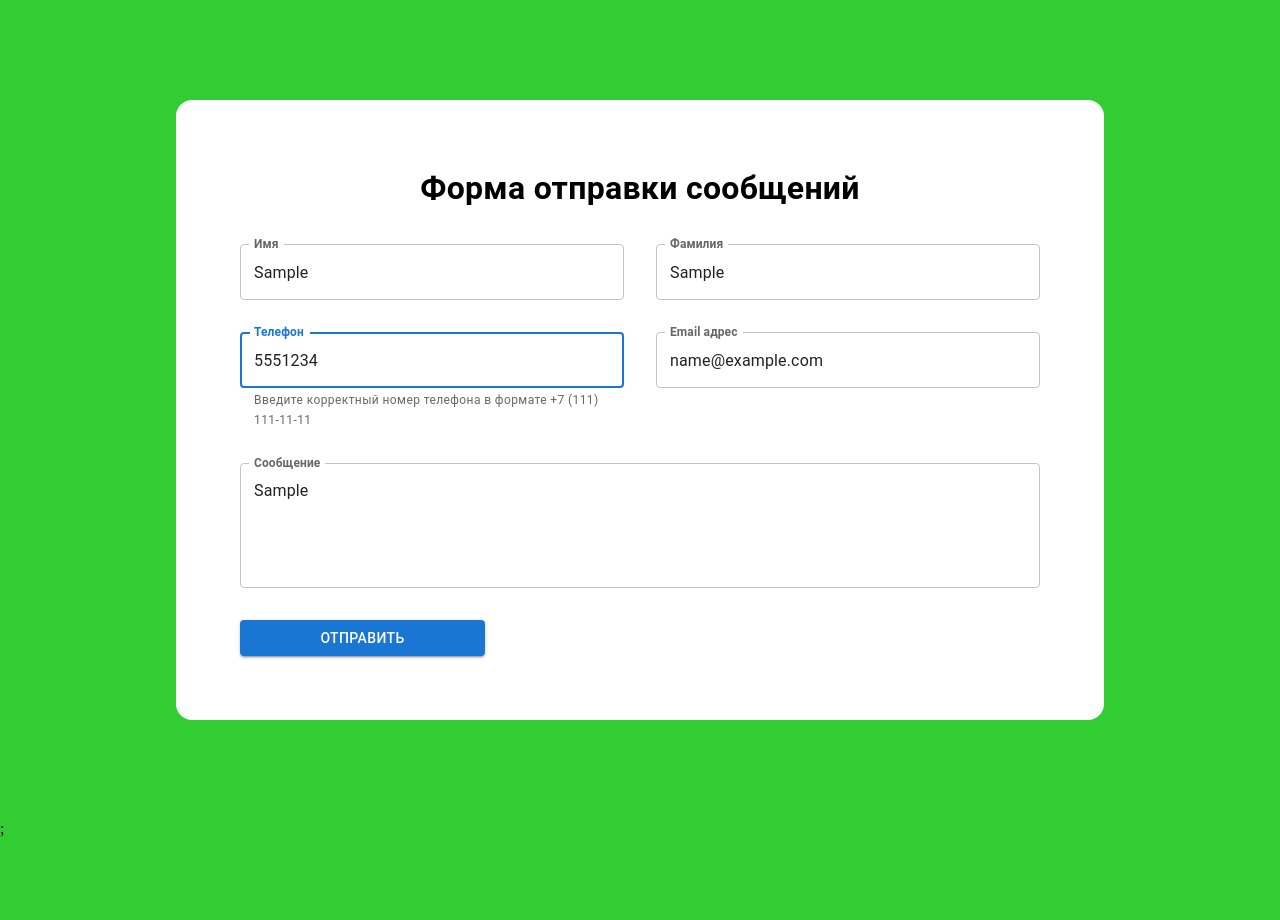
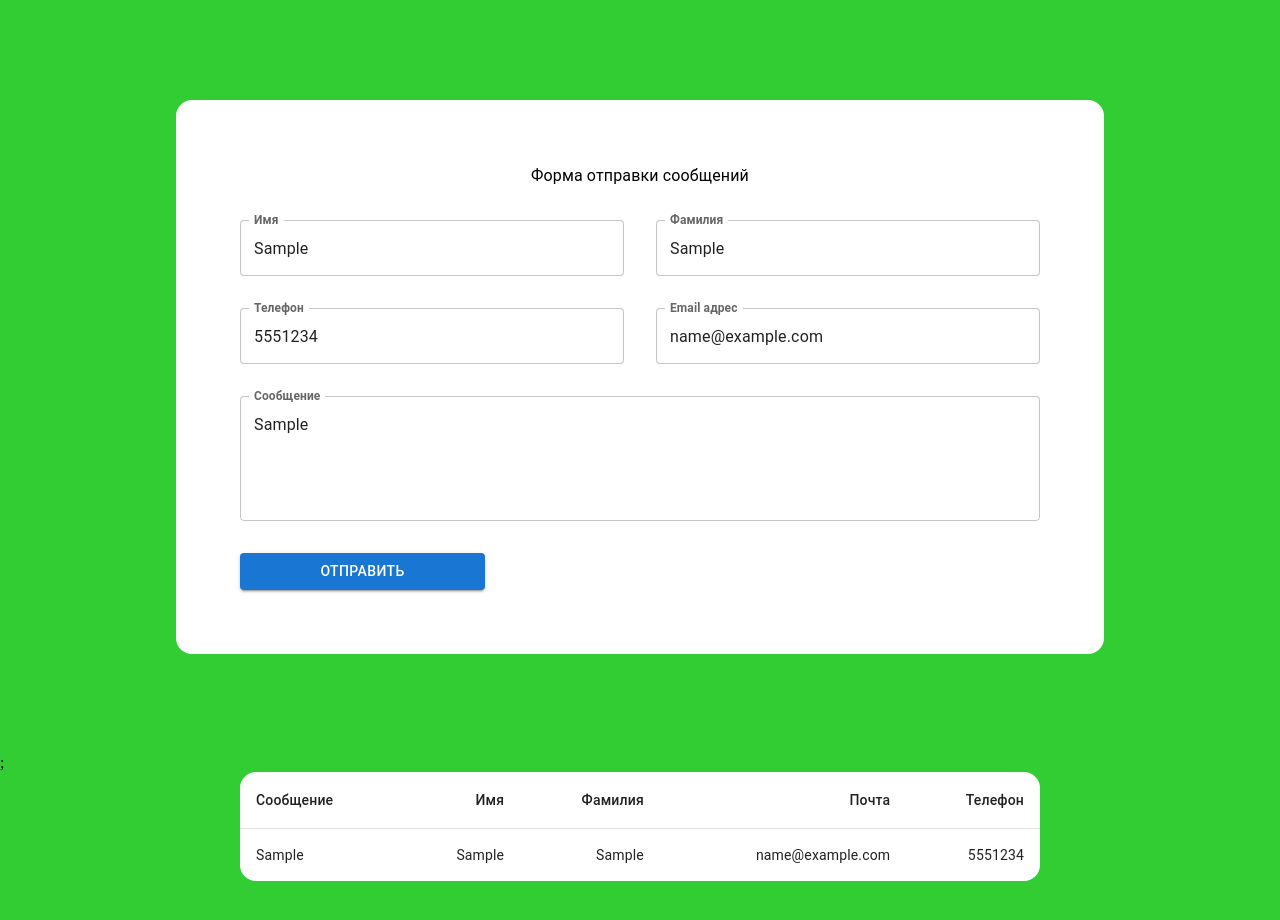
Before and after one commit to sinevmaxim/Sber-Test-MUI-SC, a React app: page / in a window 1280 px wide. Both pictures are taken after typing "Sample", "Sample", "5551234", "name@example.com", "Sample" into the empty fields and a click on the button "ОТПРАВИТЬ". Shown: the top 920 px of the page. Before the commit the page ends 838 px from the top, so only its background shows below. Built offline with nearby package versions, Linux system fonts and the light colour scheme.

Commit message:
Enhancements

```diff
--- a/src/App.js
+++ b/src/App.js
@@ -4,10 +4,22 @@ import MessagesTable from "./components/MessagesTable/MessagesTable.jsx";
 
 const App = () => {
     const [messages, setMessages] = useState([]);
+    const messagesTableHeader = [
+        "Сообщение",
+        "Имя",
+        "Фамилия",
+        "Почта",
+        "Телефон",
+    ];
     return (
         <>
             <Form messages={messages} setMessages={setMessages} />;
-      {messages.length > 0 && <MessagesTable messages={messages} />}
+            {messages.length > 0 && (
+                <MessagesTable
+                    messages={messages}
+                    header={messagesTableHeader}
+                />
+            )}
         </>
     );
 };
--- a/src/components/Form/Form.jsx
+++ b/src/components/Form/Form.jsx
@@ -20,6 +20,12 @@ const StyledForm = styled.form`
     grid-template-columns: repeat(2, 1fr);
 `;
 
+const StyledText = styled(Typography)({
+    fontWeight: "bold",
+    textAlign: "center",
+    fontSize: "2rem",
+});
+
 const Form = ({ messages, setMessages }) => {
     const {
         register,
@@ -32,15 +38,7 @@ const Form = ({ messages, setMessages }) => {
         <StyledForm onSubmit={handleSubmit(onSubmit)}>
             <Grid container spacing={4}>
                 <Grid item xs={12}>
-          <Typography
-            sx={{
-              fontWeight: "bold",
-              textAlign: "center",
-              fontSize: "2rem",
-            }}
-          >
-            Форма отправки сообщений
-          </Typography>
+                    <StyledText>Форма отправки сообщений</StyledText>
                 </Grid>
 
                 <Grid item xs={12} md={6}>
@@ -55,13 +53,18 @@ const Form = ({ messages, setMessages }) => {
                                 value: 3,
                                 message: "Минимальная длина - 3 символа",
                             },
-              required: { value: true, message: "Поле должно быть заполнено" },
+                            required: {
+                                value: true,
+                                message: "Поле должно быть заполнено",
+                            },
                         }}
                     />
                 </Grid>
                 <Grid item xs={12} md={6}>
                     <Input
-            helperText={errors.lastName ? errors.lastName.message : null}
+                        helperText={
+                            errors.lastName ? errors.lastName.message : null
+                        }
                         id="lastName"
                         name="lastName"
                         label="Фамилия"
@@ -71,7 +74,10 @@ const Form = ({ messages, setMessages }) => {
                                 value: 3,
                                 message: "Минимальная длина - 3 символа",
                             },
-              required: { value: true, message: "Поле должно быть заполнено" },
+                            required: {
+                                value: true,
+                                message: "Поле должно быть заполнено",
+                            },
                         }}
                     />
                 </Grid>
@@ -85,11 +91,14 @@ const Form = ({ messages, setMessages }) => {
                         register={register}
                         rules={{
                             pattern: {
-                value: /\+\d \(\d\d\d\) \d\d\d-\d\d-\d\d/i,
+                                value: /^((8|\+7)[\- ]?)?(\(?\d{3}\)?[\- ]?)?[\d\- ]{7,10}$/,
                                 message:
                                     "Введите корректный номер телефона в формате +7 (111) 111-11-11",
                             },
-              required: { value: true, message: "Поле должно быть заполнено" },
+                            required: {
+                                value: true,
+                                message: "Поле должно быть заполнено",
+                            },
                         }}
                     />
                 </Grid>
@@ -106,14 +115,19 @@ const Form = ({ messages, setMessages }) => {
                                 value: /\S+@\S+\.\S+/,
                                 message: "Введите корректный email адрес",
                             },
-              required: { value: true, message: "Поле должно быть заполнено" },
+                            required: {
+                                value: true,
+                                message: "Поле должно быть заполнено",
+                            },
                         }}
                     />
                 </Grid>
 
                 <Grid item xs={12}>
                     <MessageInput
-            helperText={errors.message ? errors.message.message : null}
+                        helperText={
+                            errors.message ? errors.message.message : null
+                        }
                         label="Сообщение"
                         id="message"
                         name="message"
@@ -123,7 +137,10 @@ const Form = ({ messages, setMessages }) => {
                                 value: 3,
                                 message: "Минимальная длина - 3 символа",
                             },
-              required: { value: true, message: "Поле должно быть заполнено" },
+                            required: {
+                                value: true,
+                                message: "Поле должно быть заполнено",
+                            },
                         }}
                     />
                 </Grid>
--- a/src/components/MessagesTable/MessagesTable.jsx
+++ b/src/components/MessagesTable/MessagesTable.jsx
@@ -5,33 +5,39 @@ import TableBody from "@mui/material/TableBody";
 import TableCell from "@mui/material/TableCell";
 import TableHead from "@mui/material/TableHead";
 import TableRow from "@mui/material/TableRow";
+import styled from "styled-components";
 
-const MessagesTable = ({ messages }) => {
-  return (
-    <Table
-      sx={{
+const StyledTable = styled(Table)({
     maxWidth: 800,
     margin: "0 auto 50px auto",
     backgroundColor: "white",
     borderRadius: "16px",
-      }}
-    >
+});
+
+const StyledTableRow = styled(TableRow)({
+    "&:last-child td, &:last-child th": { border: 0 },
+});
+
+const MessagesTable = ({ messages, header }) => {
+    return (
+        <StyledTable>
             <TableHead>
                 <TableRow>
-          <TableCell>Сообщение</TableCell>
-          <TableCell align="right">Имя</TableCell>
-          <TableCell align="right">Фамилия</TableCell>
-          <TableCell align="right">Email адрес</TableCell>
-          <TableCell align="right">Телефон</TableCell>
+                    {header.map((headerEl, index) => {
+                        return (
+                            <TableCell
+                                align={`${index === 0 ? "left" : "right"}`}
+                            >
+                                {headerEl}
+                            </TableCell>
+                        );
+                    })}
                 </TableRow>
             </TableHead>
             <TableBody>
                 {/* В рамках данного решения, для простоты, используем index как значение key */}
                 {messages.map((message, index) => (
-          <TableRow
-            key={index}
-            sx={{ "&:last-child td, &:last-child th": { border: 0 } }}
-          >
+                    <StyledTableRow key={index}>
                         <TableCell component="th" scope="row">
                             {message.message}
                         </TableCell>
@@ -39,10 +45,10 @@ const MessagesTable = ({ messages }) => {
                         <TableCell align="right">{message.lastName}</TableCell>
                         <TableCell align="right">{message.email}</TableCell>
                         <TableCell align="right">{message.phone}</TableCell>
-          </TableRow>
+                    </StyledTableRow>
                 ))}
             </TableBody>
-    </Table>
+        </StyledTable>
     );
 };
 
```
Lines whose indentation alone changed are shown as unchanged.
